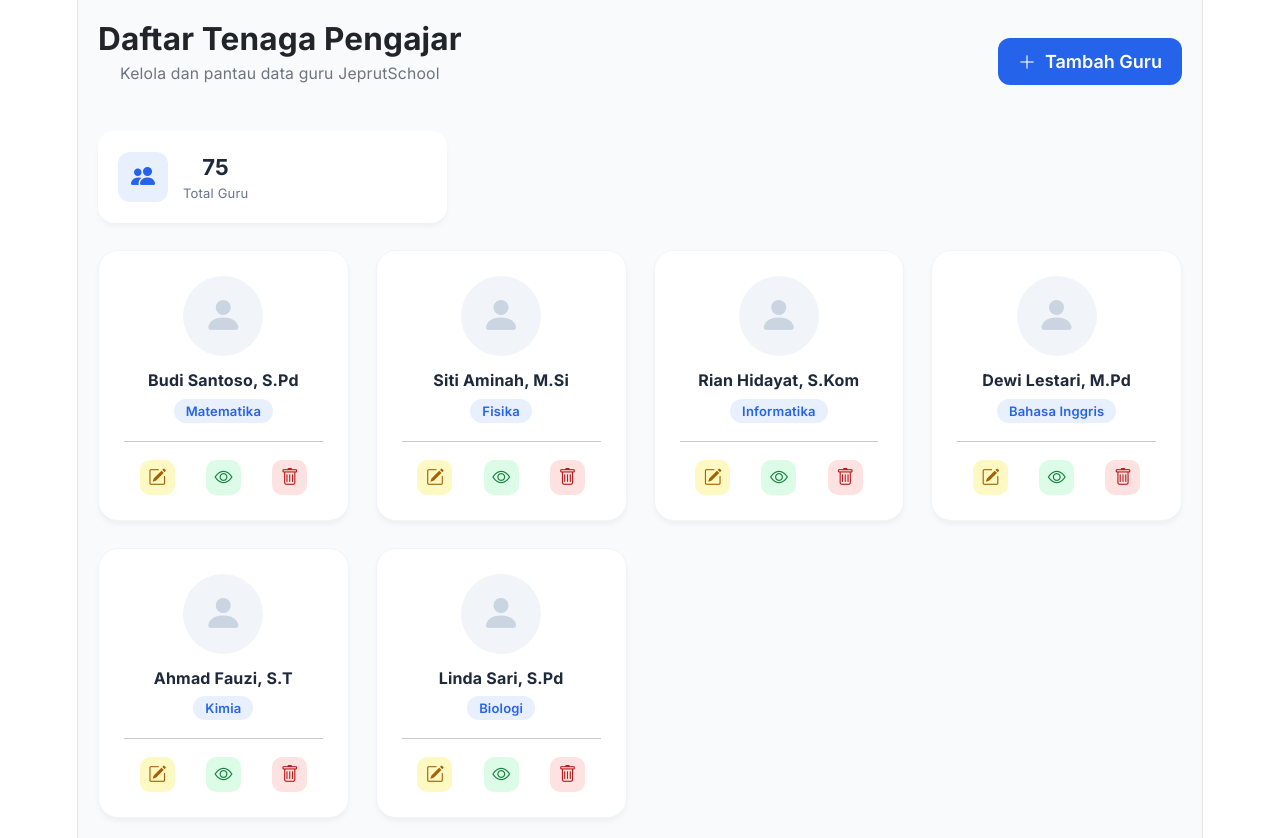
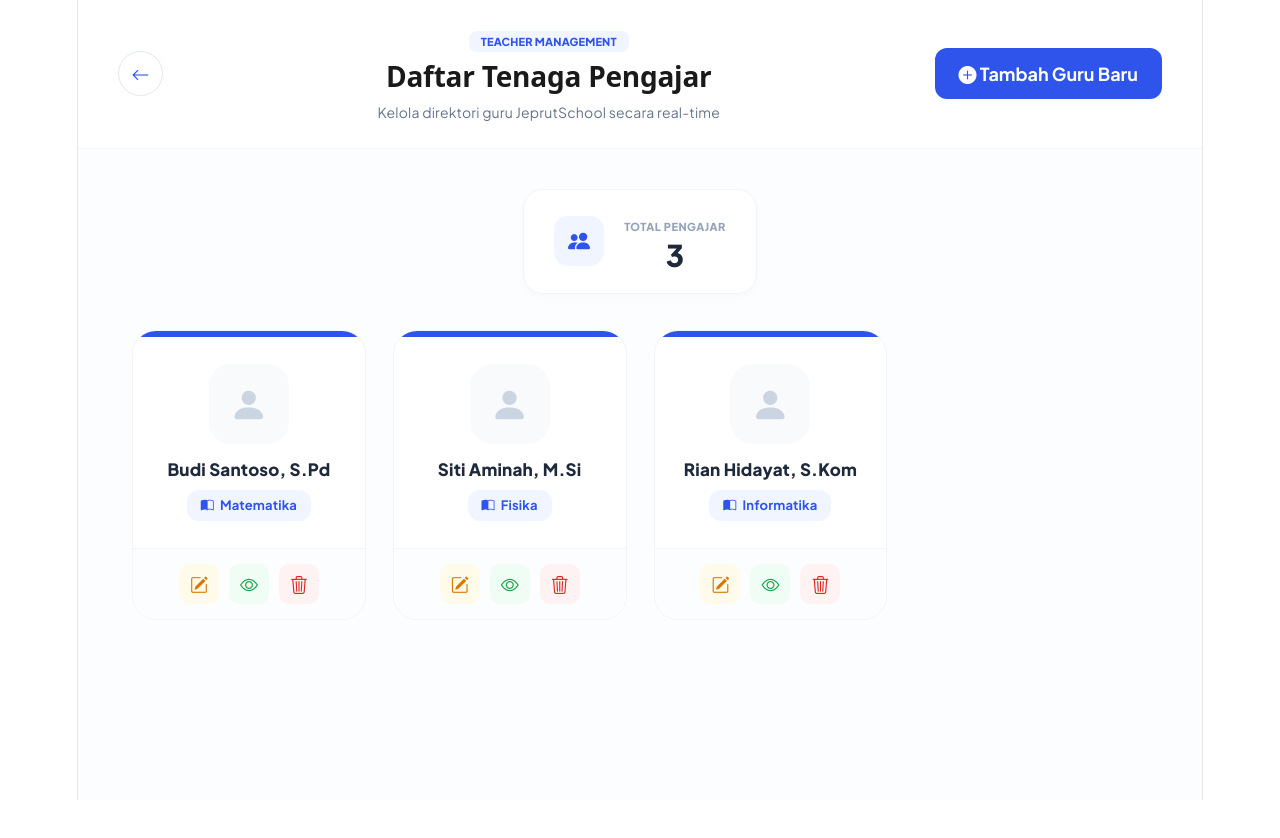
Before and after one commit to zee1140/Sistem_informasi_sekolah_FE, a Vue app: page /guru in a window 1280 px wide. After the commit the page ends 800 px from the top, so only its background shows below. Built offline with nearby package versions, Linux system fonts and the light colour scheme.

Commit message:
style: merapikan UI guru dan memperbaiki error modal

```diff
--- a/src/views/Guru.vue
+++ b/src/views/Guru.vue
@@ -1,43 +1,92 @@
 <template>
-  <div class="dashboard-container">
-    <div class="d-flex justify-content-between align-items-center mb-4">
-      <div>
-        <h3 class="fw-bold mb-1">Daftar Tenaga Pengajar</h3>
-        <p class="text-secondary small">Kelola dan pantau data guru JeprutSchool</p>
+  <div class="admin-wrapper">
+    <nav class="admin-nav">
+      <div class="nav-container">
+        <button class="btn-back-circle" @click="$router.push('/dashboard')">
+          <i class="bi bi-arrow-left"></i>
+        </button>
+
+        <div class="header-titles">
+          <span class="badge-category">Teacher Management</span>
+          <h2 class="title-text">Daftar Tenaga Pengajar</h2>
+          <p class="subtitle-text">Kelola direktori guru JeprutSchool secara real-time</p>
+        </div>
+
+        <button class="btn-add-main" @click="bukaModal()">
+          <i class="bi bi-plus-circle-fill"></i> Tambah Guru Baru
+        </button>
       </div>
-      <button class="btn-add">
-        <i class="bi bi-plus-lg me-2"></i>Tambah Guru
-      </button>
-    </div>
+    </nav>
 
-    <div class="row mb-4 g-3">
-      <div class="col-md-4">
-        <div class="stats-card">
-          <div class="icon-box"><i class="bi bi-people-fill"></i></div>
-          <div>
-            <div class="num">75</div>
-            <div class="label">Total Guru</div>
+    <div class="content-body px-lg-5">
+      <div class="info-card-summary">
+        <div class="info-icon"><i class="bi bi-people-fill"></i></div>
+        <div class="info-data">
+          <span class="info-label">TOTAL PENGAJAR</span>
+          <h3 class="info-value">{{ daftarGuru.length }}</h3>
+        </div>
+      </div>
+
+      <div class="row g-4 mt-2">
+        <div v-for="guru in daftarGuru" :key="guru.id" class="col-xl-3 col-lg-4 col-md-6">
+          <div class="teacher-card">
+            <div class="card-accent-top"></div>
+            <div class="card-inner-content p-4">
+              <div class="avatar-box">
+                <i class="bi bi-person-fill"></i>
+              </div>
+              <h5 class="teacher-fullname">{{ guru.nama }}</h5>
+              <div class="subject-pill">
+                <i class="bi bi-book-half"></i> {{ guru.mapel }}
+              </div>
+            </div>
+
+            <div class="card-actions-row">
+              <button class="btn-tool edit" @click="bukaModal(guru)"><i class="bi bi-pencil-square"></i></button>
+              <button class="btn-tool view" @click="viewGuru(guru)"><i class="bi bi-eye"></i></button>
+              <button class="btn-tool delete" @click="hapusGuru(guru.id)"><i class="bi bi-trash3"></i></button>
+            </div>
           </div>
         </div>
       </div>
     </div>
 
-    <div class="row g-4">
-      <div v-for="guru in daftarGuru" :key="guru.id" class="col-md-6 col-lg-4 col-xl-3">
-        <div class="guru-card animate-in">
-          <div class="guru-image">
-            <i class="bi bi-person-fill"></i>
+    <div v-if="showModal" class="modal-overlay-custom">
+      <div class="modal-admin-box animate-pop">
+        <button class="btn-close-modal" @click="tutupModal"><i class="bi bi-x-lg"></i></button>
+
+        <div class="modal-header-section text-center mb-4">
+          <h4 class="fw-bold">{{ isView ? 'Detail Data Guru' : (isEdit ? 'Edit Data Guru' : 'Input Data Guru') }}</h4>
+        </div>
+
+        <div class="modal-form-body">
+          <div class="admin-input-group mb-4">
+            <label class="admin-label">Nama Lengkap</label>
+            <input
+              v-model="formGuru.nama"
+              type="text"
+              placeholder="Contoh: Andi Wijaya"
+              :readonly="isView"
+              class="admin-dark-input"
+            >
           </div>
-          <h5 class="guru-name">{{ guru.nama }}</h5>
-          <span class="guru-subject">{{ guru.mapel }}</span>
+          <div class="admin-input-group mb-4">
+            <label class="admin-label">Mata Pelajaran</label>
+            <input
+              v-model="formGuru.mapel"
+              type="text"
+              placeholder="Contoh: Matematika"
+              :readonly="isView"
+              class="admin-dark-input"
+            >
+          </div>
+        </div>
 
-          <hr class="my-3 opacity-25">
-
-          <div class="d-flex justify-content-around">
-            <button class="btn-action edit"><i class="bi bi-pencil-square"></i></button>
-            <button class="btn-action view"><i class="bi bi-eye"></i></button>
-            <button class="btn-action delete"><i class="bi bi-trash"></i></button>
-          </div>
+        <div class="modal-actions-footer">
+          <button class="btn-admin-cancel" @click="tutupModal">Batal</button>
+          <button v-if="!isView" class="btn-admin-save" @click="simpanGuru">
+            {{ isEdit ? 'Simpan Perubahan' : 'Simpan Guru' }}
+          </button>
         </div>
       </div>
     </div>
@@ -46,137 +95,114 @@
 
 <script>
 export default {
-  name: 'GuruInfo',
+  name: 'GuruAdminPro',
   data() {
     return {
-      // Data dummy untuk contoh
+      showModal: false,
+      isEdit: false,
+      isView: false,
+      editId: null,
+      formGuru: { nama: '', mapel: '' },
       daftarGuru: [
         { id: 1, nama: 'Budi Santoso, S.Pd', mapel: 'Matematika' },
         { id: 2, nama: 'Siti Aminah, M.Si', mapel: 'Fisika' },
-        { id: 3, nama: 'Rian Hidayat, S.Kom', mapel: 'Informatika' },
-        { id: 4, nama: 'Dewi Lestari, M.Pd', mapel: 'Bahasa Inggris' },
-        { id: 5, nama: 'Ahmad Fauzi, S.T', mapel: 'Kimia' },
-        { id: 6, nama: 'Linda Sari, S.Pd', mapel: 'Biologi' },
+        { id: 3, nama: 'Rian Hidayat, S.Kom', mapel: 'Informatika' }
       ]
+    }
+  },
+  methods: {
+    bukaModal(guru = null) {
+      this.isView = false;
+      if (guru) {
+        this.isEdit = true;
+        this.editId = guru.id;
+        this.formGuru = { ...guru };
+      } else {
+        this.isEdit = false;
+        this.formGuru = { nama: '', mapel: '' };
+      }
+      this.showModal = true;
+    },
+    viewGuru(guru) {
+      this.isView = true;
+      this.formGuru = { ...guru };
+      this.showModal = true;
+    },
+    tutupModal() { this.showModal = false; },
+    simpanGuru() {
+      if (this.isEdit) {
+        const idx = this.daftarGuru.findIndex(g => g.id === this.editId);
+        this.daftarGuru[idx] = { ...this.formGuru };
+      } else {
+        this.daftarGuru.push({ id: Date.now(), ...this.formGuru });
+      }
+      this.tutupModal();
+    },
+    hapusGuru(id) {
+      if (confirm("Hapus data guru?")) this.daftarGuru = this.daftarGuru.filter(g => g.id !== id);
     }
   }
 }
 </script>
 
 <style scoped>
-.dashboard-container {
-  padding: 20px;
-  background: #f8fafc;
-  min-height: 100vh;
-  font-family: 'Inter', sans-serif;
-}
+/* Perbaikan Error CSS - Pastikan tanda kurung kurawal & semicolon benar */
+.admin-wrapper { background: #fcfdfe; min-height: 100vh; padding-bottom: 60px; font-family: 'Plus Jakarta Sans', sans-serif; }
 
-/* Button Tambah */
-.btn-add {
-  background-color: #2563eb;
-  color: white;
-  border: none;
-  padding: 10px 20px;
-  border-radius: 12px;
-  font-weight: 600;
-  transition: 0.3s;
-}
-.btn-add:hover {
-  background-color: #1d4ed8;
-  transform: translateY(-2px);
-}
+/* Navbar */
+.admin-nav { background: #fff; border-bottom: 1px solid #f1f5f9; padding: 25px 0; margin-bottom: 40px; }
+.nav-container { max-width: 1400px; margin: 0 auto; padding: 0 40px; display: flex; align-items: center; justify-content: space-between; }
+
+.btn-back-circle { width: 45px; height: 45px; border-radius: 50%; border: 1px solid #e2e8f0; background: #fff; color: #2f54eb; display: flex; align-items: center; justify-content: center; cursor: pointer; transition: 0.2s; }
+.btn-back-circle:hover { background: #2f54eb; color: #fff; box-shadow: 0 5px 15px rgba(47,84,235,0.2); }
+
+.badge-category { background: #f0f5ff; color: #2f54eb; padding: 4px 12px; border-radius: 8px; font-size: 11px; font-weight: 800; text-transform: uppercase; }
+.title-text { font-weight: 800; color: #1a1a1a; margin: 8px 0; font-size: 28px; }
+.subtitle-text { color: #64748b; font-size: 14px; margin: 0; }
+
+.btn-add-main { background: #2f54eb; color: #fff; border: none; padding: 12px 24px; border-radius: 12px; font-weight: 700; cursor: pointer; transition: 0.3s; }
+.btn-add-main:hover { transform: translateY(-2px); box-shadow: 0 10px 20px rgba(47,84,235,0.25); }
 
 /* Stats Card */
-.stats-card {
-  background: white;
-  padding: 20px;
-  border-radius: 16px;
-  display: flex;
-  align-items: center;
-  gap: 15px;
-  box-shadow: 0 4px 6px -1px rgba(0,0,0,0.05);
+.info-card-summary { background: #fff; border: 1px solid #f1f5f9; border-radius: 20px; padding: 20px 30px; display: inline-flex; align-items: center; gap: 20px; box-shadow: 0 4px 10px rgba(0,0,0,0.02); }
+.info-icon { width: 50px; height: 50px; background: #f0f5ff; color: #2f54eb; border-radius: 14px; display: flex; align-items: center; justify-content: center; font-size: 22px; }
+.info-label { font-size: 11px; font-weight: 800; color: #94a3b8; letter-spacing: 0.5px; }
+.info-value { font-size: 30px; font-weight: 800; margin: 0; color: #1e293b; }
+
+/* Teacher Cards */
+.teacher-card { background: #fff; border: 1px solid #f1f5f9; border-radius: 24px; transition: 0.3s; overflow: hidden; text-align: center; }
+.teacher-card:hover { transform: translateY(-8px); box-shadow: 0 15px 30px rgba(0,0,0,0.06); }
+.card-accent-top { height: 6px; background: #2f54eb; }
+
+.avatar-box { width: 80px; height: 80px; background: #f8fafc; border-radius: 22px; display: flex; align-items: center; justify-content: center; margin: 0 auto 15px; font-size: 38px; color: #cbd5e1; }
+.teacher-fullname { font-weight: 800; color: #1e293b; margin-bottom: 10px; font-size: 17px; }
+.subject-pill { background: #f0f5ff; color: #2f54eb; padding: 6px 14px; border-radius: 12px; font-size: 13px; font-weight: 700; display: inline-flex; align-items: center; gap: 6px; }
+
+.card-actions-row { display: flex; justify-content: center; gap: 10px; padding: 15px; border-top: 1px solid #f1f5f9; background: #fcfdfe; }
+.btn-tool { width: 40px; height: 40px; border-radius: 10px; border: none; font-size: 18px; cursor: pointer; transition: 0.2s; }
+.edit { background: #fffbeb; color: #d97706; }
+.view { background: #f0fdf4; color: #16a34a; }
+.delete { background: #fef2f2; color: #dc2626; }
+
+/* Modal Custom Sesuai Gambar */
+.modal-overlay-custom { position: fixed; inset: 0; background: rgba(0,0,0,0.4); backdrop-filter: blur(4px); display: flex; align-items: center; justify-content: center; z-index: 9999; }
+.modal-admin-box { background: #fff; width: 90%; max-width: 420px; border-radius: 35px; padding: 40px; position: relative; box-shadow: 0 25px 50px rgba(0,0,0,0.15); }
+
+.btn-close-modal { position: absolute; top: 25px; right: 25px; border: none; background: #f1f5f9; width: 35px; height: 35px; border-radius: 50%; color: #64748b; cursor: pointer; }
+
+.admin-label { display: block; font-weight: 700; font-size: 14px; margin-bottom: 12px; color: #1e293b; text-align: center; }
+
+/* Input Gelap Sesuai Gambar */
+.admin-dark-input {
+  width: 100%; padding: 16px; background: #3d3d3d !important; border: none;
+  border-radius: 18px; color: #fff; text-align: center; font-size: 15px; font-weight: 600;
 }
-.icon-box {
-  width: 50px;
-  height: 50px;
-  background: rgba(37, 99, 235, 0.1);
-  color: #2563eb;
-  border-radius: 12px;
-  display: flex;
-  align-items: center;
-  justify-content: center;
-  font-size: 24px;
-}
-.num { font-size: 22px; font-weight: 700; color: #1e293b; }
-.label { font-size: 13px; color: #64748b; }
+.admin-dark-input::placeholder { color: #888; }
 
-/* Guru Card */
-.guru-card {
-  background: white;
-  border-radius: 20px;
-  padding: 25px;
-  text-align: center;
-  transition: all 0.3s ease;
-  border: 1px solid #f1f5f9;
-  box-shadow: 0 4px 6px -1px rgba(0,0,0,0.05);
-}
-.guru-card:hover {
-  transform: translateY(-5px);
-  box-shadow: 0 20px 25px -5px rgba(0,0,0,0.1);
-}
+.modal-actions-footer { display: flex; gap: 15px; margin-top: 35px; }
+.btn-admin-cancel { flex: 1; padding: 14px; border-radius: 15px; border: none; background: #f8fafc; color: #64748b; font-weight: 700; cursor: pointer; }
+.btn-admin-save { flex: 1.5; padding: 14px; border-radius: 15px; border: none; background: #2f54eb; color: #fff; font-weight: 700; cursor: pointer; }
 
-.guru-image {
-  width: 80px;
-  height: 80px;
-  background: #f1f5f9;
-  color: #cbd5e1;
-  border-radius: 50%;
-  display: flex;
-  align-items: center;
-  justify-content: center;
-  font-size: 40px;
-  margin: 0 auto 15px;
-}
-
-.guru-name {
-  font-size: 16px;
-  font-weight: 700;
-  color: #1e293b;
-  margin-bottom: 5px;
-}
-
-.guru-subject {
-  font-size: 13px;
-  color: #2563eb;
-  background: rgba(37, 99, 235, 0.1);
-  padding: 4px 12px;
-  border-radius: 20px;
-  font-weight: 600;
-}
-
-/* Action Buttons */
-.btn-action {
-  width: 35px;
-  height: 35px;
-  border-radius: 10px;
-  border: none;
-  display: flex;
-  align-items: center;
-  justify-content: center;
-  transition: 0.2s;
-}
-.edit { background: #fef9c3; color: #a16207; }
-.view { background: #dcfce7; color: #15803d; }
-.delete { background: #fee2e2; color: #b91c1c; }
-
-.btn-action:hover { opacity: 0.8; transform: scale(1.1); }
-
-/* Animation */
-.animate-in {
-  animation: fadeIn 0.5s ease-out;
-}
-@keyframes fadeIn {
-  from { opacity: 0; transform: translateY(10px); }
-  to { opacity: 1; transform: translateY(0); }
-}
+.animate-pop { animation: popIn 0.3s cubic-bezier(0.175, 0.885, 0.32, 1.275); }
+@keyframes popIn { from { opacity: 0; transform: scale(0.9); } to { opacity: 1; transform: scale(1); } }
 </style>
```
Also changed, not shown: src/router/index.js (+10 -4 lines), src/views/Kelas.vue (+27 -12 lines), src/views/Siswa.vue (+29 -79 lines).
